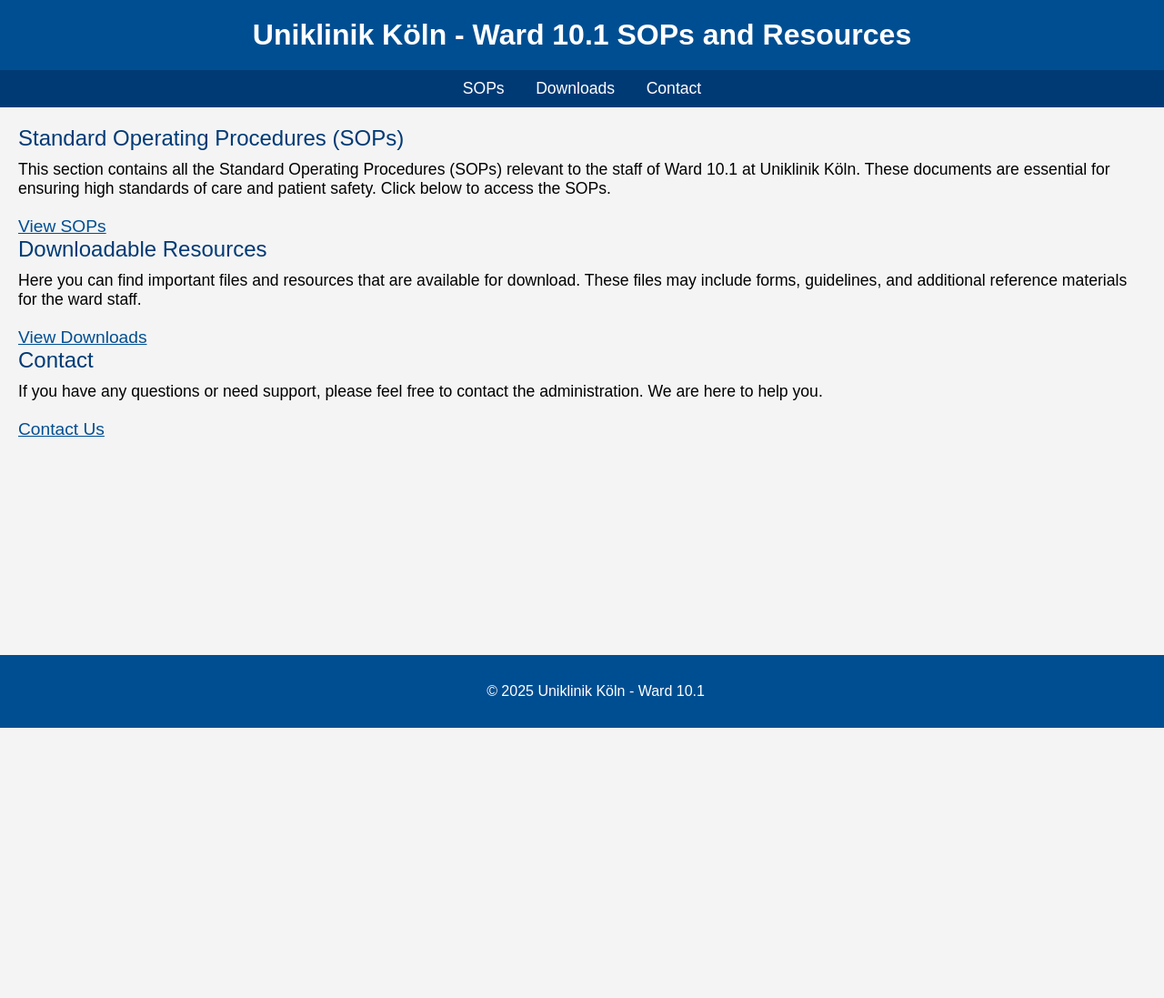
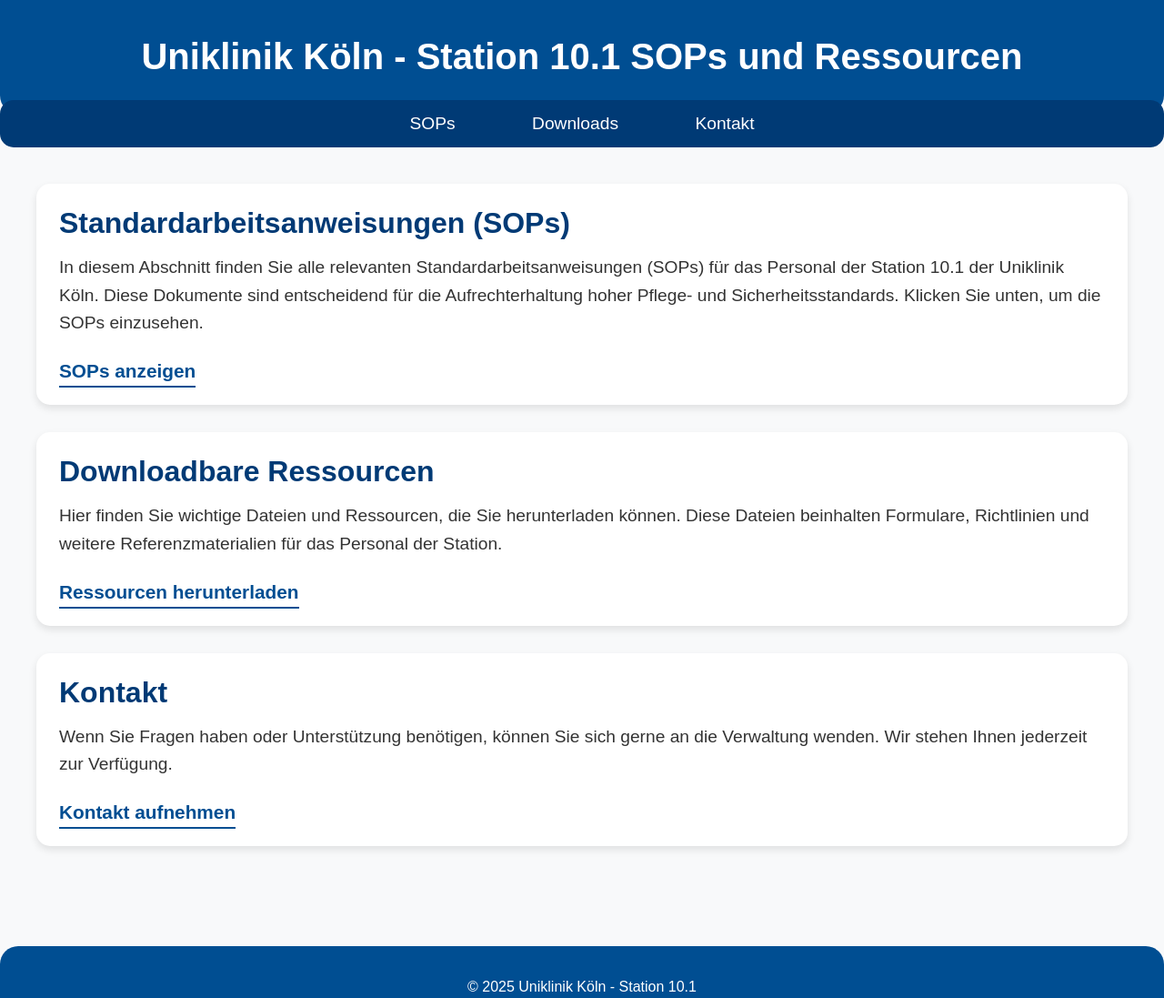
Before and after one commit to riccardo1791/Gastro, a plain HTML site: page index.html in a window 1280 px wide. Shown: the whole page at 91% size. Before the commit the page ends 800 px from the top, so only its background shows below. Drawn offline with Linux system fonts and the light colour scheme.

Commit message:
improved homepage

```diff
--- a/index.html
+++ b/index.html
@@ -1,104 +1,142 @@
 <!DOCTYPE html>
-<html lang="en">
+<html lang="de">
 <head>
     <meta charset="UTF-8">
     <meta name="viewport" content="width=device-width, initial-scale=1.0">
-    <title>Uniklinik Köln Ward 10.1 - SOPs and Resources</title>
+    <title>Uniklinik Köln - Station 10.1 SOPs und Ressourcen</title>
     <style>
         /* General Styles */
         body {
-            font-family: Arial, sans-serif;
+            font-family: 'Arial', sans-serif;
             margin: 0;
             padding: 0;
-            background-color: #f4f4f4;
+            background-color: #f8f9fa;
+            color: #333;
         }
         header {
             background-color: #004e92; /* Uniklinik Köln color */
             color: white;
-            padding: 20px;
+            padding: 40px 20px;
             text-align: center;
+            border-bottom-left-radius: 20px;
+            border-bottom-right-radius: 20px;
         }
         header h1 {
             margin: 0;
-            font-size: 2em;
+            font-size: 2.5em;
+            font-weight: bold;
         }
         nav {
             text-align: center;
             background-color: #003a75; /* Slightly darker Uniklinik Köln color */
-            padding: 10px;
+            padding: 15px;
+            border-radius: 15px;
+            margin-top: -15px;
         }
         nav a {
             color: white;
-            margin: 0 15px;
+            margin: 0 20px;
             text-decoration: none;
-            font-size: 1.1em;
+            font-size: 1.2em;
+            font-weight: 500;
+            padding: 10px 20px;
+            border-radius: 25px;
+            transition: background-color 0.3s;
         }
         nav a:hover {
-            text-decoration: underline;
+            background-color: #00275a;
         }
         .content {
-            padding: 20px;
+            padding: 40px 20px;
+            max-width: 1200px;
+            margin: 0 auto;
         }
         .section-title {
-            font-size: 1.5em;
-            margin-bottom: 10px;
+            font-size: 2em;
+            font-weight: bold;
+            margin-bottom: 15px;
             color: #003a75;
         }
         .section-description {
-            font-size: 1.1em;
-            margin-bottom: 20px;
+            font-size: 1.2em;
+            margin-bottom: 25px;
+            line-height: 1.6;
+        }
+        .section {
+            background-color: white;
+            padding: 25px;
+            border-radius: 15px;
+            box-shadow: 0 4px 8px rgba(0, 0, 0, 0.1);
+            margin-bottom: 30px;
+            transition: transform 0.3s;
+        }
+        .section:hover {
+            transform: translateY(-5px);
+        }
+        .cta-link {
+            color: #004e92;
+            font-size: 1.3em;
+            text-decoration: none;
+            font-weight: 600;
+            border-bottom: 2px solid #004e92;
+            padding-bottom: 5px;
+            transition: all 0.3s;
+        }
+        .cta-link:hover {
+            color: #00275a;
+            border-color: #00275a;
         }
         footer {
             background-color: #004e92;
             color: white;
-            padding: 15px;
+            padding: 20px;
             text-align: center;
-            position: fixed;
-            bottom: 0;
-            width: 100%;
+            border-top-left-radius: 20px;
+            border-top-right-radius: 20px;
+            margin-top: 40px;
         }
     </style>
 </head>
 <body>
 
     <header>
-        <h1>Uniklinik Köln - Ward 10.1 SOPs and Resources</h1>
+        <h1>Uniklinik Köln - Station 10.1 SOPs und Ressourcen</h1>
     </header>
 
     <nav>
         <a href="#sops">SOPs</a>
         <a href="#downloads">Downloads</a>
-        <a href="#contact">Contact</a>
+        <a href="#contact">Kontakt</a>
     </nav>
 
     <div class="content">
-        <section id="sops">
-            <div class="section-title">Standard Operating Procedures (SOPs)</div>
+        <section id="sops" class="section">
+            <div class="section-title">Standardarbeitsanweisungen (SOPs)</div>
             <div class="section-description">
-                This section contains all the Standard Operating Procedures (SOPs) relevant to the staff of Ward 10.1 at Uniklinik Köln. These documents are essential for ensuring high standards of care and patient safety. Click below to access the SOPs.
+                In diesem Abschnitt finden Sie alle relevanten Standardarbeitsanweisungen (SOPs) für das Personal der Station 10.1 der Uniklinik Köln. Diese Dokumente sind entscheidend für die Aufrechterhaltung hoher Pflege- und Sicherheitsstandards. Klicken Sie unten, um die SOPs einzusehen.
             </div>
-            <a href="sops.html" style="color: #004e92; font-size: 1.2em;">View SOPs</a>
+            <a href="sops.html" class="cta-link">SOPs anzeigen</a>
         </section>
 
-        <section id="downloads">
-            <div class="section-title">Downloadable Resources</div>
+        <section id="downloads" class="section">
+            <div class="section-title">Downloadbare Ressourcen</div>
             <div class="section-description">
-                Here you can find important files and resources that are available for download. These files may include forms, guidelines, and additional reference materials for the ward staff.
+                Hier finden Sie wichtige Dateien und Ressourcen, die Sie herunterladen können. Diese Dateien beinhalten Formulare, Richtlinien und weitere Referenzmaterialien für das Personal der Station.
             </div>
-            <a href="downloads.html" style="color: #004e92; font-size: 1.2em;">View Downloads</a>
+            <a href="downloads.html" class="cta-link">Ressourcen herunterladen</a>
         </section>
 
-        <section id="contact">
-            <div class="section-title">Contact</div>
+        <section id="contact" class="section">
+            <div class="section-title">Kontakt</div>
             <div class="section-description">
-                If you have any questions or need support, please feel free to contact the administration. We are here to help you.
+                Wenn Sie Fragen haben oder Unterstützung benötigen, können Sie sich gerne an die Verwaltung wenden. Wir stehen Ihnen jederzeit zur Verfügung.
             </div>
-            <a href="contact.html" style="color: #004e92; font-size: 1.2em;">Contact Us</a>
+            <a href="contact.html" class="cta-link">Kontakt aufnehmen</a>
         </section>
     </div>
 
     <footer>
-        <p>&copy; 2025 Uniklinik Köln - Ward 10.1</p>
+        <p>&copy; 2025 Uniklinik Köln - Station 10.1</p>
     </footer>
 
 </body>
```
